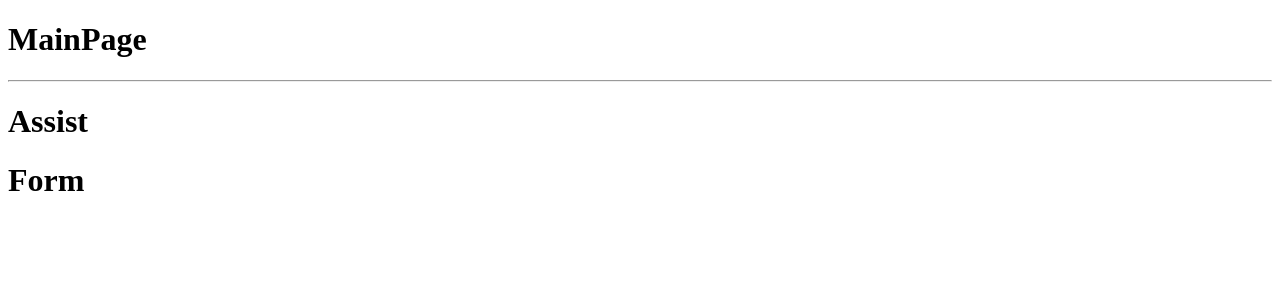
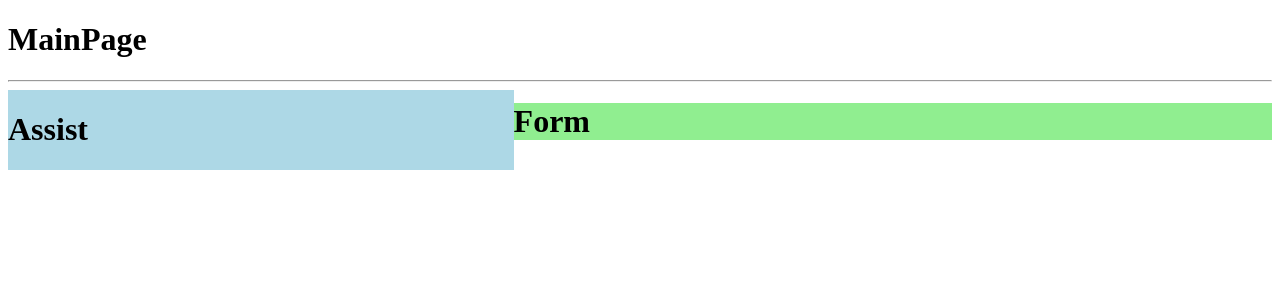
Before and after one commit to KHashimoto3/FIT2023_KH, a React (Vite) app in the folder mock/: page / in a window 1280 px wide. Shown: the top 300 px of the page. Built offline with nearby package versions, Linux system fonts and the light colour scheme.

Commit message:
assistとformを2つのエリアに分けた。

```diff
--- a/mock/src/components/Assist.tsx
+++ b/mock/src/components/Assist.tsx
@@ -1,6 +1,14 @@
 export const Assist = () => {
+
+    const assistAreaStyle: React.CSSProperties = {
+        width: '40%',
+        height: '100%',
+        backgroundColor: 'lightblue',
+        float: 'left'
+    };
+
     return (
-        <div>
+        <div style={assistAreaStyle}>
             <h1>Assist</h1>
         </div>
     )
--- a/mock/src/components/Form.tsx
+++ b/mock/src/components/Form.tsx
@@ -1,6 +1,14 @@
 export const Form = () => {
+
+    const formAreaStyle: React.CSSProperties = {
+        width: '60%',
+        height: '100%',
+        backgroundColor: 'lightgreen',
+        marginLeft: '40%'
+    };
+
     return (
-        <div>
+        <div style={formAreaStyle}>
             <h1>Form</h1>
         </div>
     )
```
